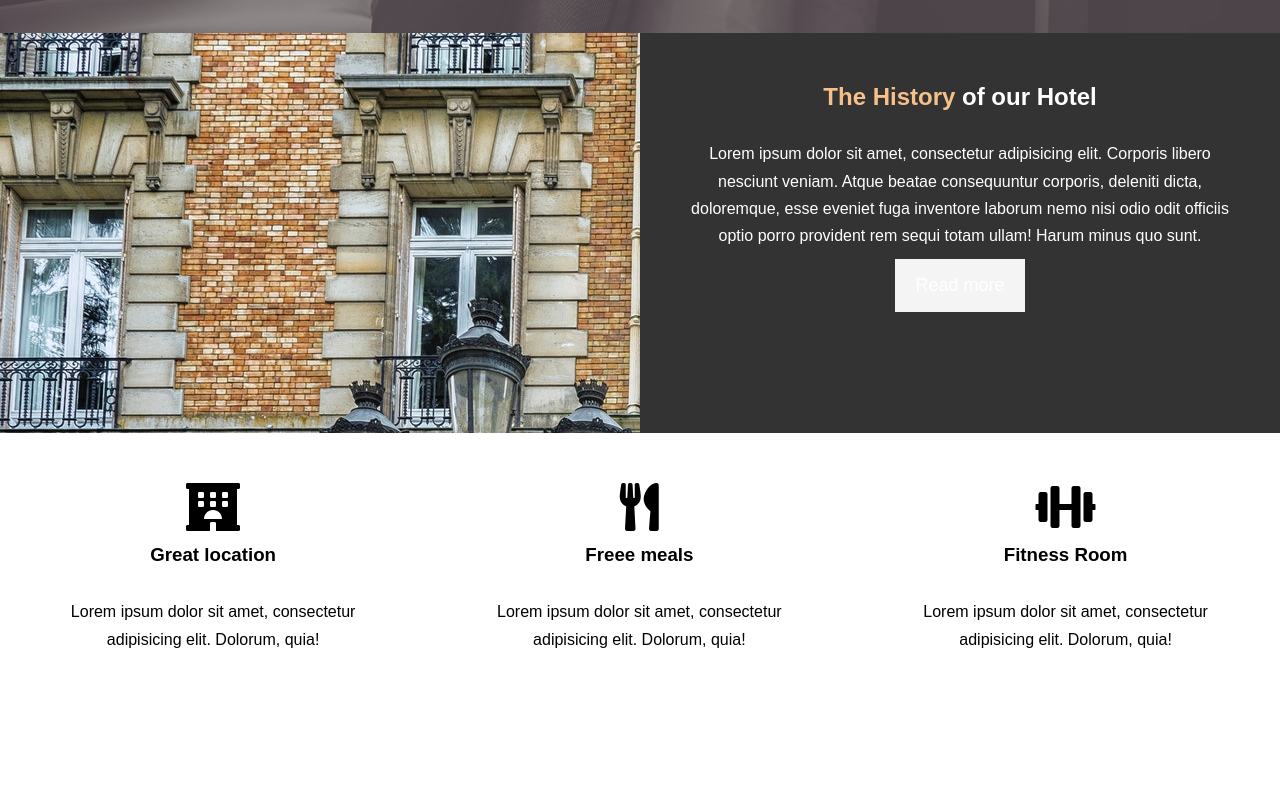
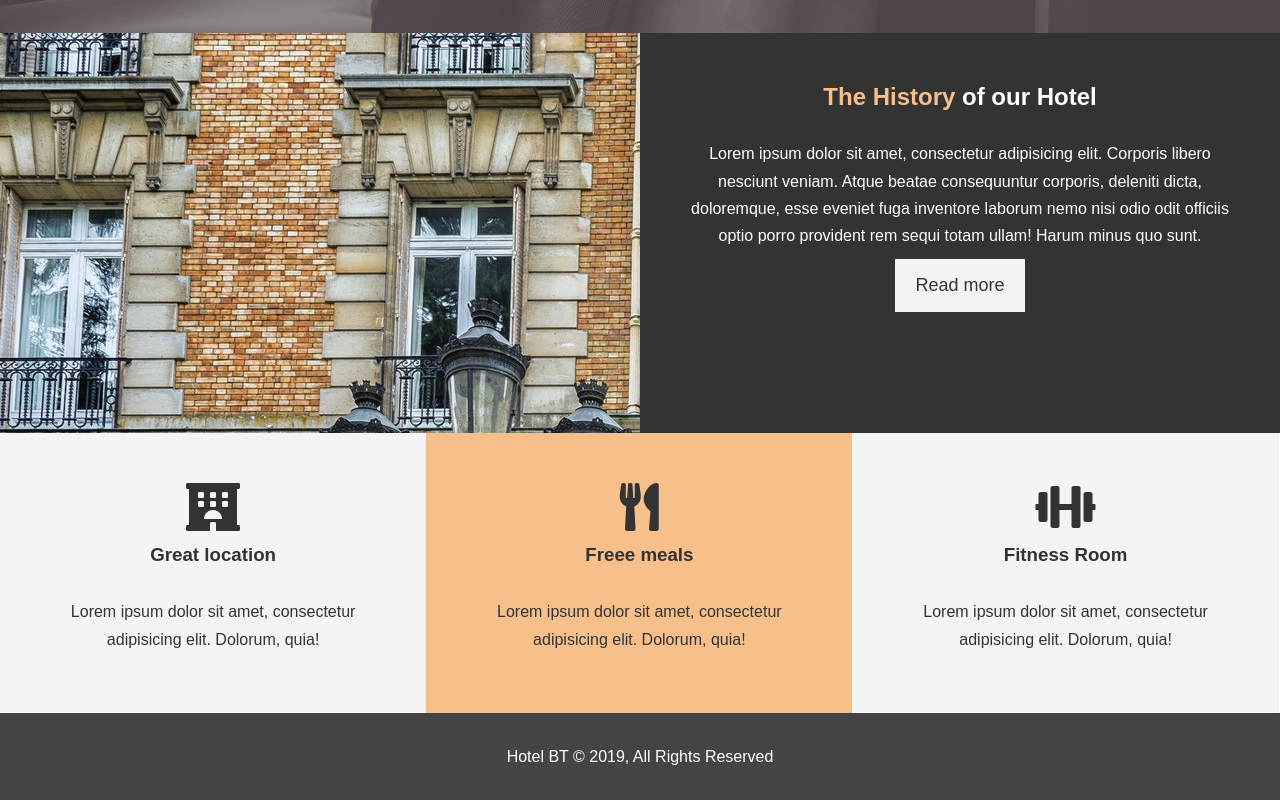
Before and after one commit to OnyemaAnthony/hotel_website, a plain HTML site: page index.html in a window 1280 px wide. Shown: the part 634-1434 px from the top of the page. Before the commit the page ends 1347 px from the top, so only its background shows below. Drawn offline with Linux system fonts and the light colour scheme.

Commit message:
finish home page

```diff
--- a/css/style.css
+++ b/css/style.css
@@ -135,9 +135,9 @@ p {
     background: #333;
     color: #fff;
 }
-.btn-light{
+.bg-light{
     background: #f4f4f4;
-    color: #fff;
+    color: #333;
 }
 .bg-primary{
     background:  #f7c08a;
@@ -155,3 +155,13 @@ p {
 .box i{
     margin-bottom: 10px;
 }
+.clr{
+    clear: both;
+}
+#main-footer{
+    text-align: center;
+    background: #444;
+    color: #fff;
+    padding: 20px;
+
+}
--- a/index.html
+++ b/index.html
@@ -49,19 +49,19 @@
 </section>
 
 <section id="features">
-    <div class="box" >
+    <div class="box bg-light" >
         <i class="fas fa-hotel fa-3x"></i>
         <h3>Great location</h3>
         <p>Lorem ipsum dolor sit amet, consectetur adipisicing elit. Dolorum, quia!</p>
 
     </div>
-    <div class="box">
+    <div class="box bg-primary">
         <i class="fas fa-utensils fa-3x"></i>
         <h3>Freee meals</h3>
         <p>Lorem ipsum dolor sit amet, consectetur adipisicing elit. Dolorum, quia!</p>
 
     </div>
-    <div class="box">
+    <div class="box bg-light">
         <i class="fas fa-dumbbell fa-3x"></i>
 
         <h3>Fitness Room</h3>
@@ -69,6 +69,10 @@
 
     </div>
 </section>
+<div class="clr"></div>
+ <footer id="main-footer">
+     <p>Hotel BT &copy; 2019, All Rights Reserved</p>
 
+ </footer>
 </body>
 </html>
```
